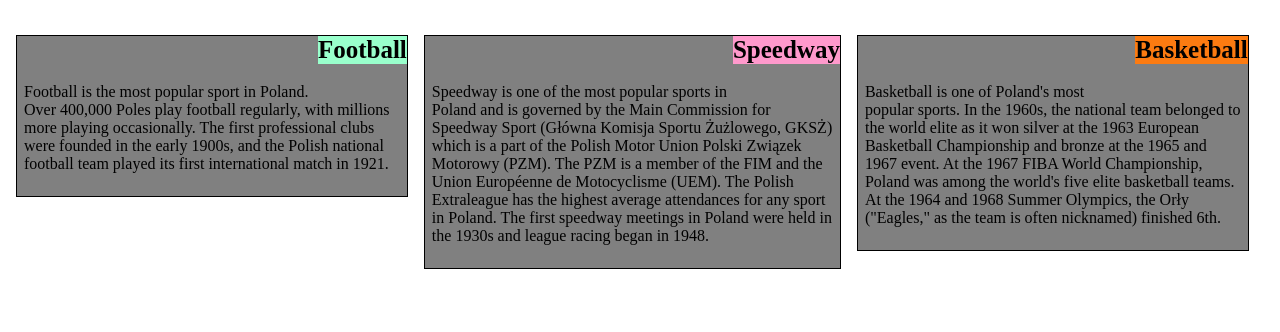
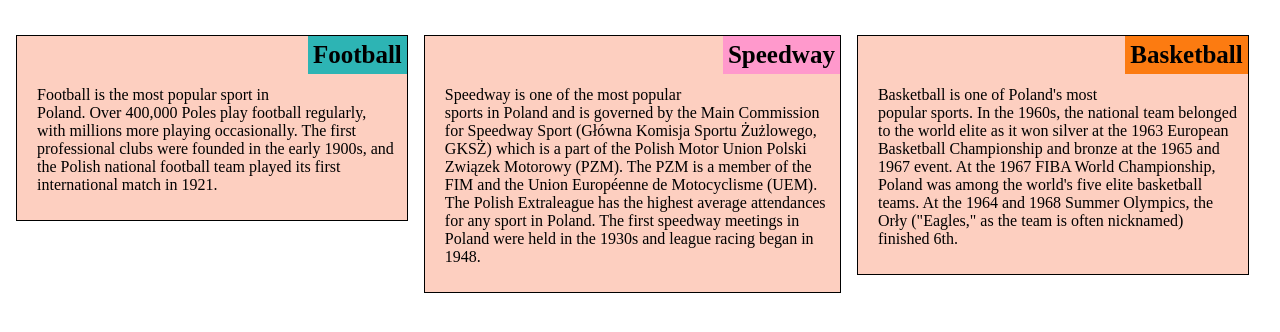
Before and after one commit to kamilfrackowiak/coursera-assignments, a plain HTML site: page index.html in a window 1280 px wide. Shown: the part 70-402 px from the top of the page. Drawn offline with Linux system fonts and the light colour scheme.

Commit message:
little changes

```diff
--- a/style.css
+++ b/style.css
@@ -14,7 +14,7 @@ h1 {
 @media (min-width: 992px) {
 .Football, .Speedway, .Basketball{
 	float: left;
-	background-color: gray;
+	background-color: #fdcfc0;
 	border: 1px solid black;
 	margin: 8px;
 		}
@@ -33,7 +33,7 @@ h1 {
 @media (min-width: 768px) and (max-width: 991px) {
 .Football, .Speedway, .Basketball{
 	float: left;
-	background-color: gray;
+	background-color: #fdcfc0;
 	border: 1px solid black;
 	margin: 8px;
 		}
@@ -52,7 +52,7 @@ h1 {
 @media (max-width: 767px) {
 .Football, .Speedway, .Basketball{
 	float: left;
-	background-color: gray;
+	background-color: #fdcfc0;
 	border: 1px solid black;
 	margin: 8px;
 		}
@@ -75,12 +75,12 @@ h2 {
  	position: relative;
   	float: right;
   	margin-top: 0px;
-  	margin-top: 0px;
+  	padding: 5px;
 
 
 }
 #first {
-	background-color: #99ffcc;
+	background-color: #2db4b4;
 
 
 
@@ -96,7 +96,7 @@ h2 {
 p {
 
 
-	padding: 7px;
-  	margin-left: auto;
+	padding: 10px;
+  	margin-left: 10px;
 	margin-top: 40px;
 }
```
